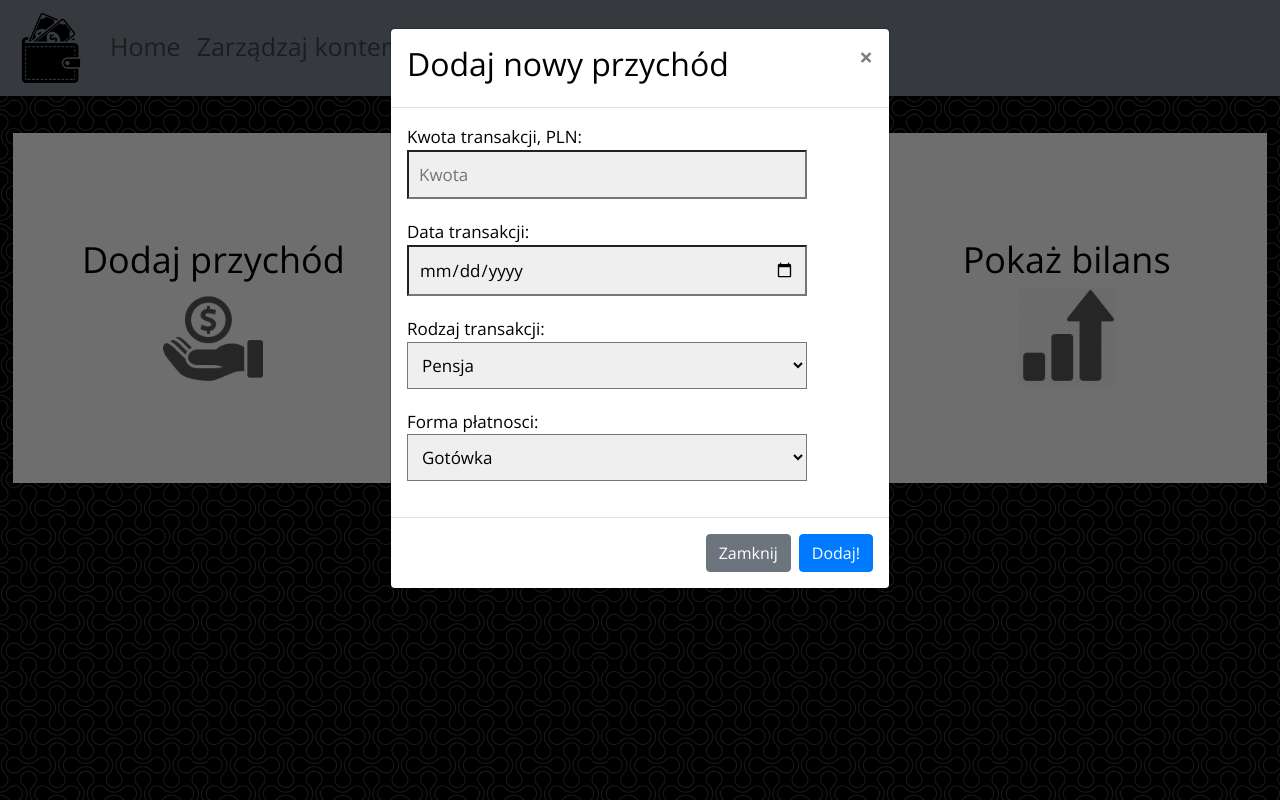
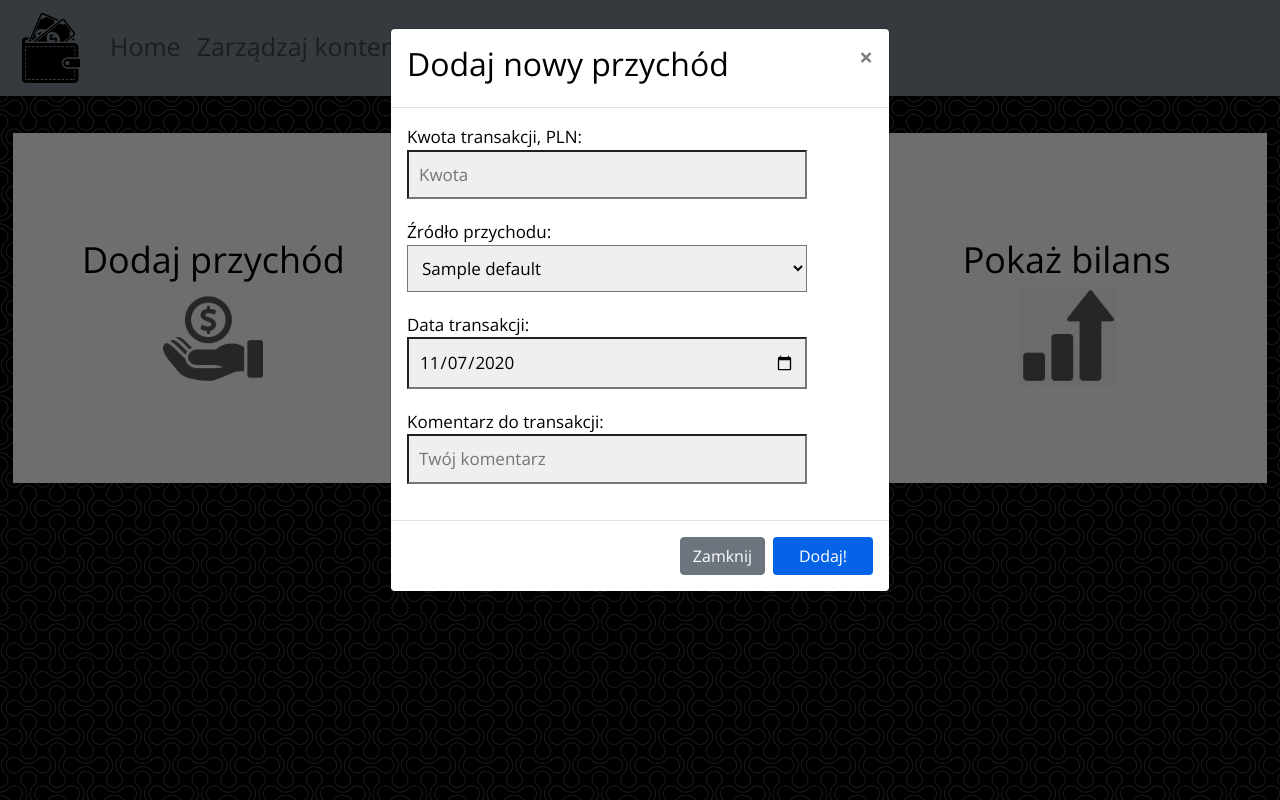
Before and after one commit to mprzybycien/Wallet-WEB, a PHP site: page /home.php in a window 1280 px wide, after a click on "Dodaj przychód". Run offline with PHP 8.4, Linux system fonts and the light colour scheme; the visitor is signed in with stand-in values (Sample User, id 1); tables that the repository leaves empty or names only in its code hold one stand-in row (values such as "Sample post"); some libraries are stand-ins or nearby versions.

Commit message:
income catergories sync. with db

```diff
--- a/home.php
+++ b/home.php
@@ -128,27 +128,39 @@
           <span aria-hidden="true">&times;</span>
         </button>
       </div>
+    <form>
       <div class="modal-body">
-        <form>
-			Kwota transakcji, PLN: <br/> <input type="text" name="amount" placeholder="Kwota" /> <br/>
-			Data transakcji: <br/> <input type="date" name="date"  /> <br/>
-			Rodzaj transakcji: <br/> <select class="payment-describe">
-				<option>Pensja</option>
-				<option>Odsetki lokaty</option>
-				<option>Prowizja</option>
-				<option>Premia</option>
-			</select> <br/>
-			Forma płatnosci: <br/> <select>
-				<option>Gotówka</option>
-				<option>Przelew</option>
-			</select>
-		</form>
+			Kwota transakcji, PLN: <br/> <input type="text" name="incomeAmount" placeholder="Kwota" /> <br/>
+			Źródło przychodu: <br/>
+                    <?php
+                        require_once "connect.php";
+                        $connection =  @new mysqli($host, $db_user, $db_password, $db_name);
+                        $catergories = $connection->query("SELECT*FROM incomes_category_default");
+                        $howManyRows = $catergories->num_rows;
+
+                        echo '<select name="incomeSource">';
+                        for ($i = 1; $i <= $howManyRows; $i++)
+                        {
+                            $categoryRecord = $catergories->fetch_assoc();
+                            echo '<option>';
+                            echo $categoryRecord['name'];
+                            echo '</option>';
+                        }
+                        echo '<option> Dodaj nową kategorię </option>';
+                        echo '</select>';
+                    ?>
+                <br/>
+                Data transakcji: <br />
+                <input type="date" value="<?php echo date('Y-m-d'); ?>" name="incomeDate">
+                Komentarz do transakcji: <br/> <input type="text" name="incomeComment" placeholder="Twój komentarz" /> <br/>
+
       </div>
-
       <div class="modal-footer">
-        <button type="button" class="btn btn-secondary" data-dismiss="modal">Zamknij</button>
-        <button type="button" class="btn btn-primary">Dodaj!</button>
-      </div>
+            <button type="button" class="btn btn-secondary" data-dismiss="modal">Zamknij</button>
+        <!--<button type="submit" class="btn btn-primary">Dodaj!</button>-->
+          <input type="submit" value="Dodaj!" class="btn btn-secondary" data-dismiss="modal">
+        </div>
+        </form>
     </div>
   </div>
 </div>
--- a/logIn.php
+++ b/logIn.php
@@ -27,7 +27,6 @@ if ( $connection->connect_errno != 0 ) {
         sprintf( "SELECT*FROM users WHERE login='%s'",
         mysqli_real_escape_string( $connection, $login ) ) ) ) {
             $howManyUsers = $result->num_rows;
-                     //echo "gówno"; exit();
             if ($howManyUsers>0 ) {
                 $wiersz = $result->fetch_assoc();
 
--- a/main.css
+++ b/main.css
@@ -91,3 +91,22 @@ select:focus
 	background-color:  #CDE4FF;
 	color: #000099;
 }
+
+input[type=submit]
+{
+    width: 100px;
+    height: 38px;
+    background-color: #0563e8;
+    font-size: 16px;
+    color: white;
+    border: none;
+    border-radius: 5px;
+    cursor: pointer;
+    outline: none;
+    border-radius: 4px;
+}
+
+input[type=submit]:hover
+{
+    background-color: #3388FF;
+}
--- a/welcome.php
+++ b/welcome.php
@@ -38,7 +38,7 @@
 <body>
 	<div class="container">
 		<img src="img/logo.png" alt="logo">
-		Dziękujęmy za rejestrację w serwisie. Możesz teraz zalogować się na swoje konto!
+		<center>Dziękujęmy za rejestrację w serwisie. Możesz teraz zalogować się na swoje konto!</center>
 		<input type="button" onClick="location.href='Index.php'" value="Zaloguj się na swoje konto">
 	</div>
 
```
